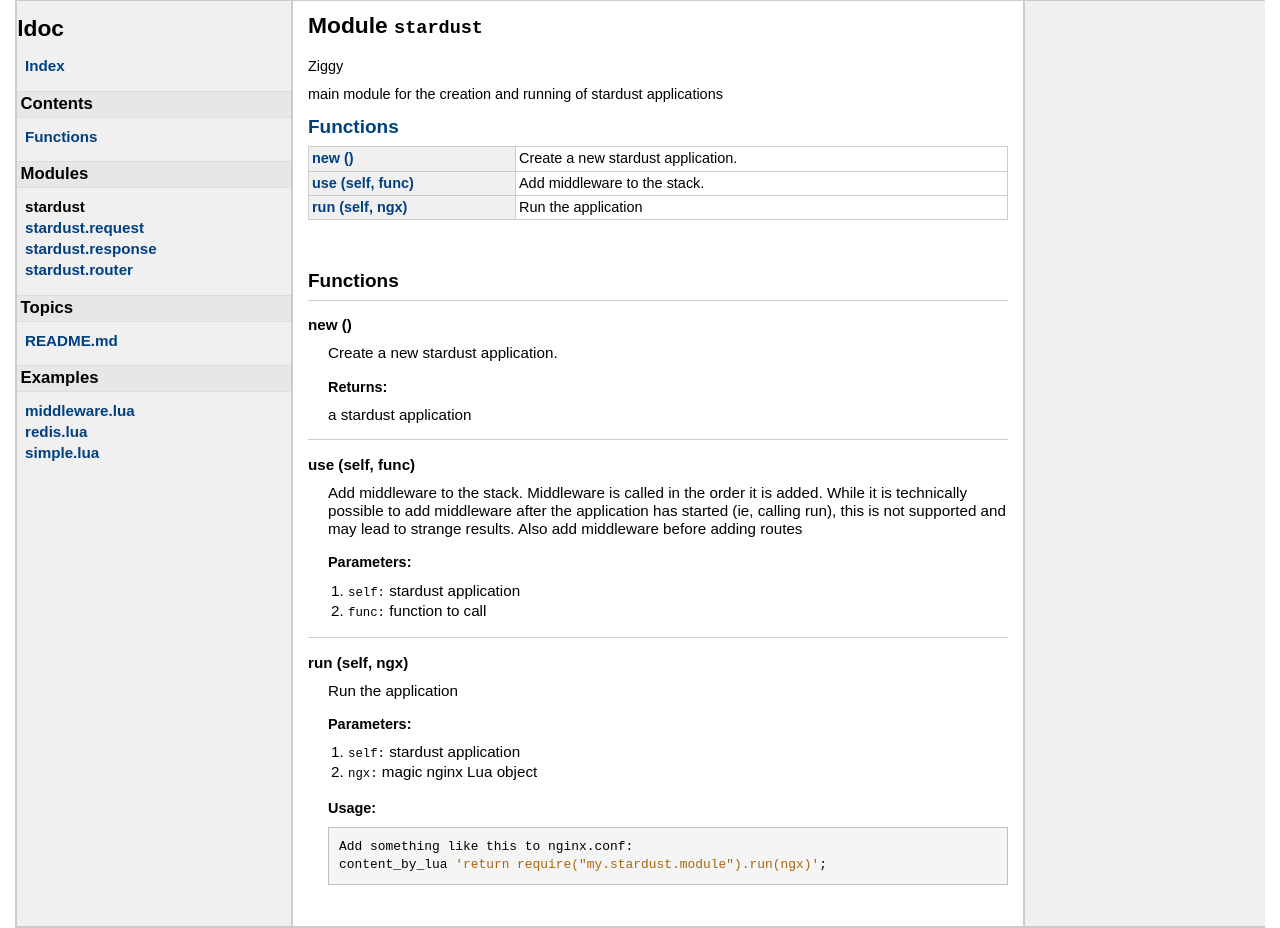
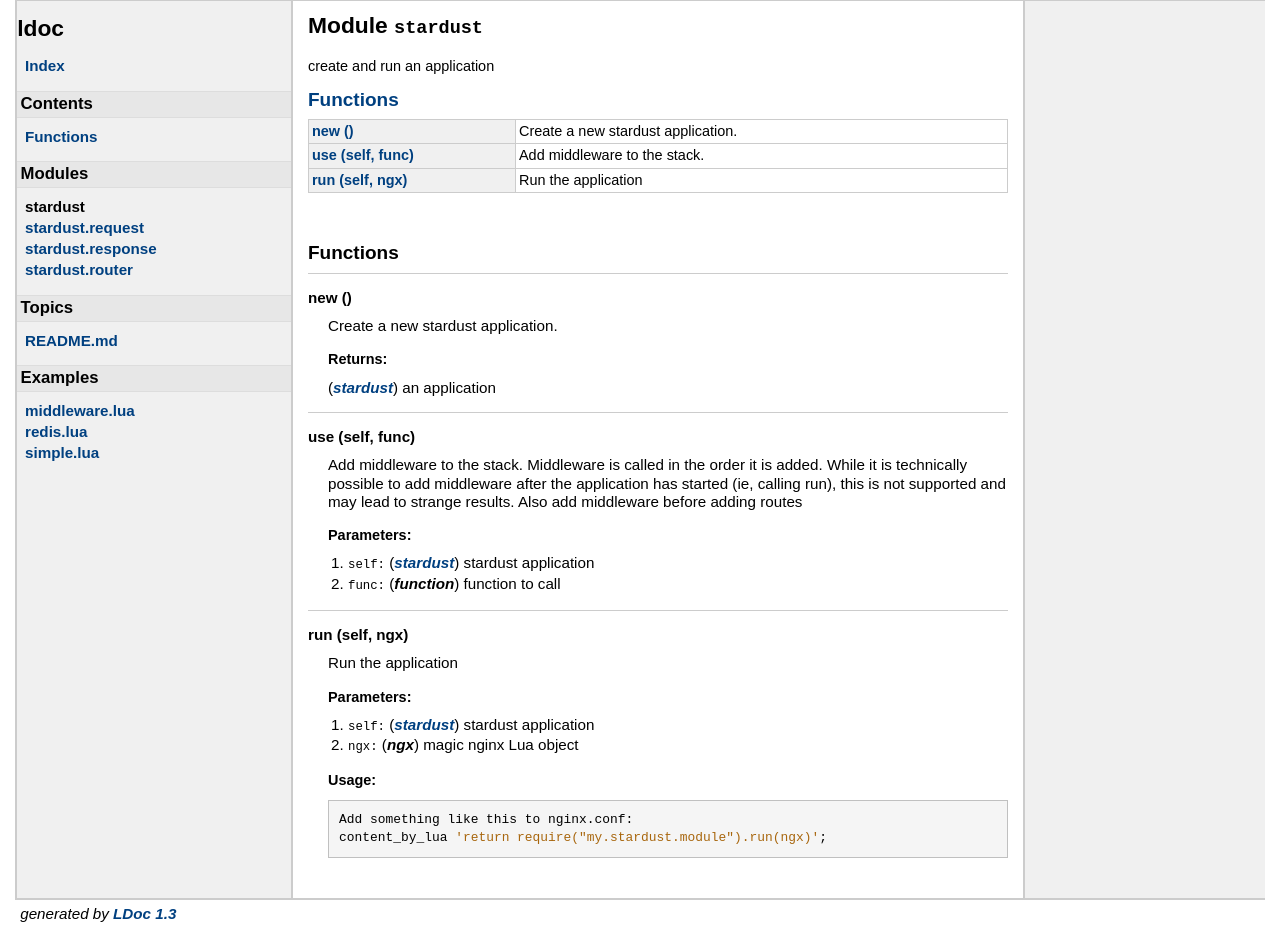
Before and after one commit to bakins/stardust, a plain HTML site: page modules/stardust.html in a window 1280 px wide. Shown: the top 928 px of the page. Drawn offline with Linux system fonts and the light colour scheme.

Commit message:
updated docs

```diff
--- a/modules/stardust.html
+++ b/modules/stardust.html
@@ -60,9 +60,9 @@
 
 <h1>Module <code>stardust</code></h1>
 
-<p>Ziggy</p>
-<p> main module for the creation and running of
- stardust applications</p>
+<p>create and run an application</p>
+<p>
+</p>
 
 
 <h2><a href="#Functions">Functions</a></h2>
@@ -98,7 +98,8 @@
     <h3>Returns:</h3>
     <ol>
 
-        a stardust application
+          <span class="types"><a class="type" href="../modules/stardust.html#">stardust</a></span>
+        an application
     </ol>
 
 
@@ -117,8 +118,10 @@
     <h3>Parameters:</h3>
     <ul>
         <li><span class="parameter">self</span>
+            <span class="types"><a class="type" href="../modules/stardust.html#">stardust</a></span>
          stardust application</li>
         <li><span class="parameter">func</span>
+            <span class="types"><span class="type">function</span></span>
          function to call</li>
     </ul>
 
@@ -137,8 +140,10 @@
     <h3>Parameters:</h3>
     <ul>
         <li><span class="parameter">self</span>
+            <span class="types"><a class="type" href="../modules/stardust.html#">stardust</a></span>
          stardust application</li>
         <li><span class="parameter">ngx</span>
+            <span class="types"><span class="type">ngx</span></span>
          magic nginx Lua object</li>
     </ul>
 
```
Also changed, not shown: index.html (+1 -1 lines).
